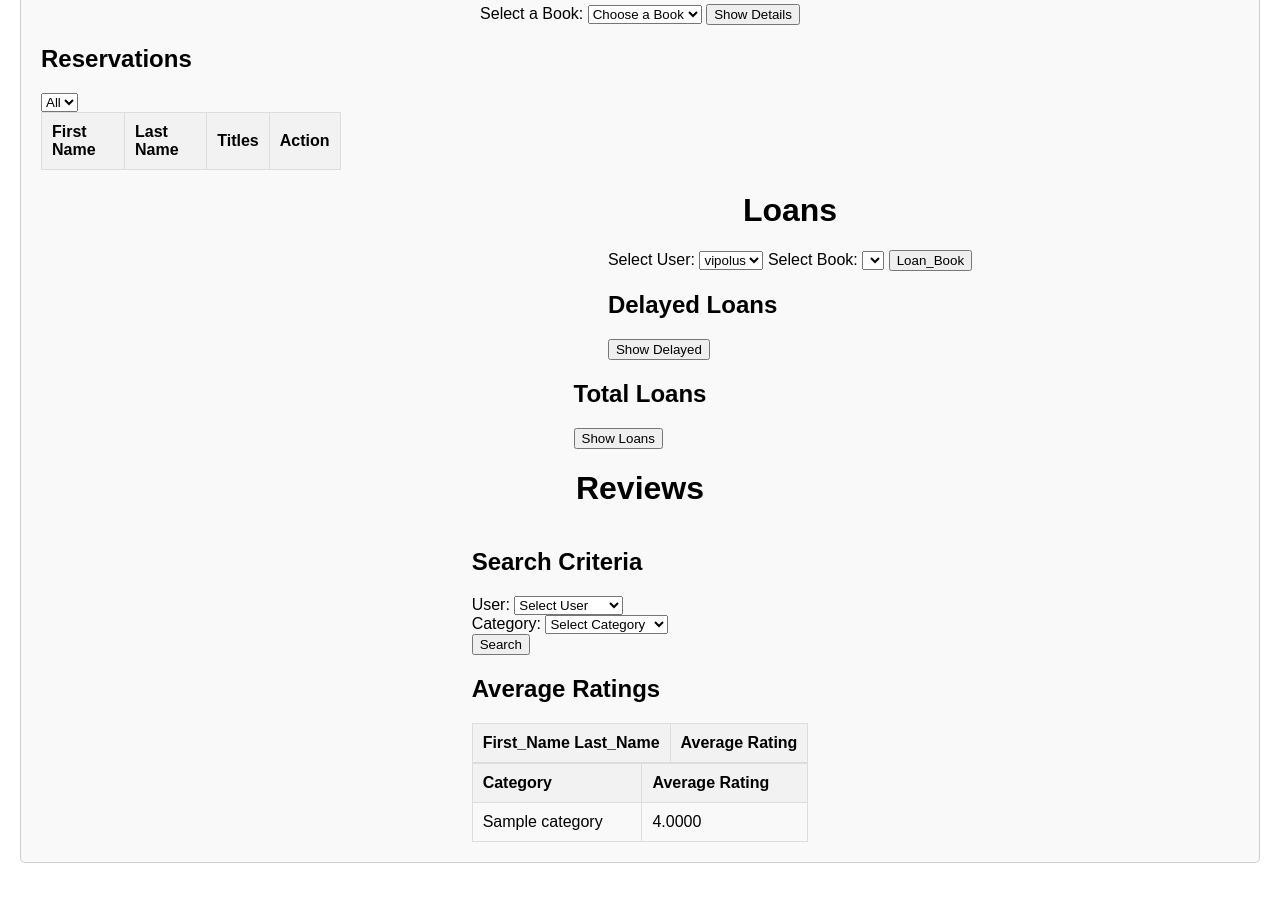
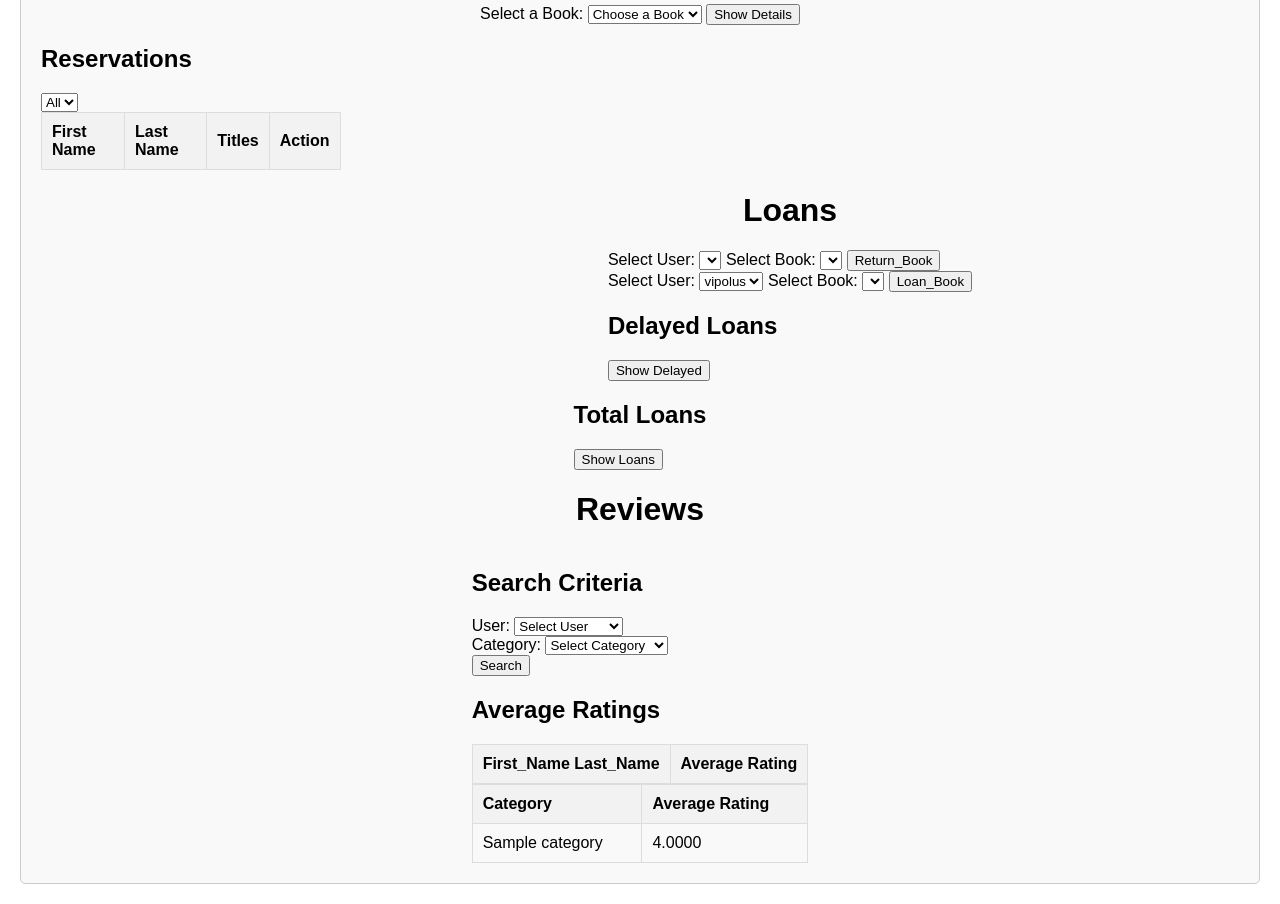
Before and after one commit to vipolus/Library_Management_System, a PHP site: page /lib_operator.php in a window 1280 px wide. Shown: the part 800-1704 px from the top of the page. Before the commit the page ends 1663 px from the top, so only its background shows below. Run offline with PHP 8.4, Linux system fonts and the light colour scheme; a user stored in the database is signed in; data comes from the database, SQL or seed files in the repository; tables that the repository leaves empty hold one stand-in row (values such as "Sample post"); lists and menus that the app fills with data are empty.

Commit message:
Update lib_operator.php

```diff
--- a/lib_operator.php
+++ b/lib_operator.php
@@ -862,7 +862,110 @@ $books = $stmtBooks->fetchAll(PDO::FETCH_COLUMN);
 
 
 <!--YLOPOIHSE EDW MESA -->
+<?php
+if ($_SERVER["REQUEST_METHOD"] === "POST" && isset($_POST["action"])){
+    if($_POST["action"]=='Return_Book')
+  {
 
+      $query = "SELECT Library_Operator_id FROM School_Library_Operator WHERE School_id = :schoolid";
+      $userStmt = $pdo->prepare($query);
+      $userStmt->bindParam(':schoolid', $schoolId);
+      $userStmt->execute();
+      $user = $userStmt->fetch(PDO::FETCH_ASSOC);
+
+
+    $selectedUser = $_POST['selected-user'];
+    $selectedBook = $_POST['selected-book'];
+
+    $query = "UPDATE Loan SET fullfilled = 1 WHERE Library_Operator_id = :libo AND User_id = :user AND Book_id = :book";
+    $querystmt = $pdo->prepare($query);
+    $querystmt->bindParam(':libo', $user['Library_Operator_id']);
+    $querystmt->bindParam(':user', $selectedUser);
+    $querystmt->bindParam(':book', $selectedBook);
+    $querystmt->execute();
+
+
+
+  }
+
+
+      $selectedUser = $_POST['selected-user'];
+      $query = "SELECT Username, User_id, Type, books_taken_temp
+      FROM User
+      WHERE School_id = :schoolid";
+      $querystmt = $pdo->prepare($query);
+      $querystmt->bindparam(':schoolid', $schoolId);
+      $querystmt->execute();
+      $users = $querystmt->fetchAll(PDO::FETCH_ASSOC);
+
+      $currentUsername = $selectedUser;
+
+      $query = "SELECT User_id, School_id FROM User WHERE Username = :username";
+      $stmt = $pdo->prepare($query);
+      $stmt->bindParam(':username', $currentUsername);
+      $stmt->execute();
+      $row = $stmt->fetch(PDO::FETCH_ASSOC);
+      $currentUserId = $row['User_id'];
+      $currentSchoolId = $row['School_id'];
+
+      $query = "SELECT Book.Title, Book.Book_id
+                FROM Book;
+                INNER JOIN Copies ON Copies.Book_id = Book.Book_id
+                WHERE Copies.School_id = :schoolId
+                AND Book.Book_id IN (
+                  SELECT DISTINCT Book_id FROM Loan WHERE User_id = :userId
+                )";
+      $querystmt = $pdo->prepare($query);
+      $querystmt->bindParam(':schoolId', $currentSchoolId);
+      $querystmt->bindParam(':userId', $currentUserId);
+      $querystmt->execute();
+      $booksloan = $querystmt->fetchAll(PDO::FETCH_ASSOC);
+
+
+
+
+
+
+}
+
+
+
+?>
+
+
+<form method="POST" action="lib_operator.php">
+  <input type="hidden" name="action" value="Return_Book">
+  <label for="user-select">Select User:</label>
+  <select id="user-select" name="selected-user">
+    <?php foreach ($users as $user): ?>
+      <option value="<?= $user['User_id'] ?>"><?= $user['Username'] ?></option>
+    <?php endforeach; ?>
+  </select>
+
+  <label for="book-select">Select Book:</label>
+  <select id="book-select" name="selected-book">
+    <?php
+    // Fetch the books taken by the selected user
+    $selectedUserId = isset($_POST['selected-user']) ? $_POST['selected-user'] : null;
+    if ($selectedUserId) {
+      $query = "SELECT Book.Title, Book.Book_id
+                FROM Book
+                INNER JOIN Loan ON Loan.Book_id = Book.Book_id
+                WHERE Loan.User_id = :userId";
+      $stmt = $pdo->prepare($query);
+      $stmt->bindParam(':userId', $selectedUserId);
+      $stmt->execute();
+      $userBooks = $stmt->fetchAll(PDO::FETCH_ASSOC);
+
+      foreach ($userBooks as $book): ?>
+        <option value="<?= $book['Book_id'] ?>"><?= $book['Title'] ?></option>
+      <?php endforeach;
+    }
+    ?>
+  </select>
+
+  <input type="submit" value="Return_Book">
+</form>
 
 
 
```
